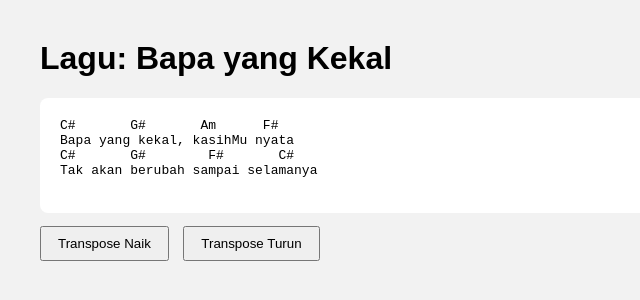
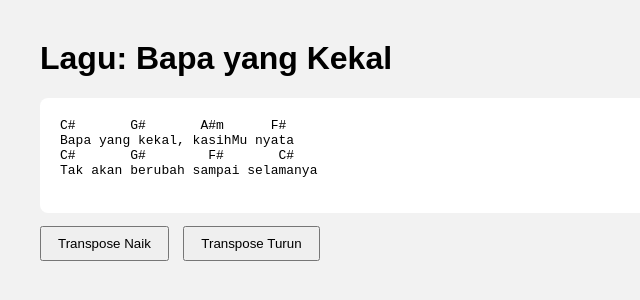
Before and after one commit to artchords/Lirik-Dan-Kunci-Lagu, a plain HTML site: page index.html in a window 1280 px wide. Both pictures are taken after a click on the button "Transpose Naik". Shown: the full height of the page, 0-640 px from the left. Drawn offline with Linux system fonts and the light colour scheme.

Commit message:
Update index.html

```diff
--- a/index.html
+++ b/index.html
@@ -9,22 +9,30 @@
     button { margin-right: 10px; padding: 8px 16px; }
   </style>
 </head>
-  <script>
+<script>
   const chords = ["C", "C#", "D", "D#", "E", "F", "F#", "G", "G#", "A", "A#", "B"];
 
   function transpose(step) {
     const pre = document.getElementById("chords");
-    let text = pre.innerText;
-    let regex = new RegExp("\\b(" + chords.join("|") + ")\\b", "g");
-    text = text.replace(regex, function(match) {
-      let i = chords.indexOf(match);
-      if (i === -1) return match;
-      let newChord = chords[(i + step + chords.length) % chords.length];
-      return newChord;
+    let lines = pre.innerText.split("\n");
+
+    let transposedLines = lines.map(line => {
+      return line.replace(/\b([A-G](#|b)?)(m|maj7|sus4|dim|aug|7|6|add9|\/[A-G](#|b)?)?\b/g, match => {
+        let base = match.match(/^([A-G](#|b)?)/)?.[0];
+        let suffix = match.slice(base.length);
+
+        let i = chords.indexOf(base);
+        if (i === -1) return match;
+
+        let newBase = chords[(i + step + chords.length) % chords.length];
+        return newBase + suffix;
+      });
     });
-    pre.innerText = text;
+
+    pre.innerText = transposedLines.join("\n");
   }
 </script>
+
 <body>
   <h1>Lagu: Bapa yang Kekal</h1>
   <pre id="chords">
```
